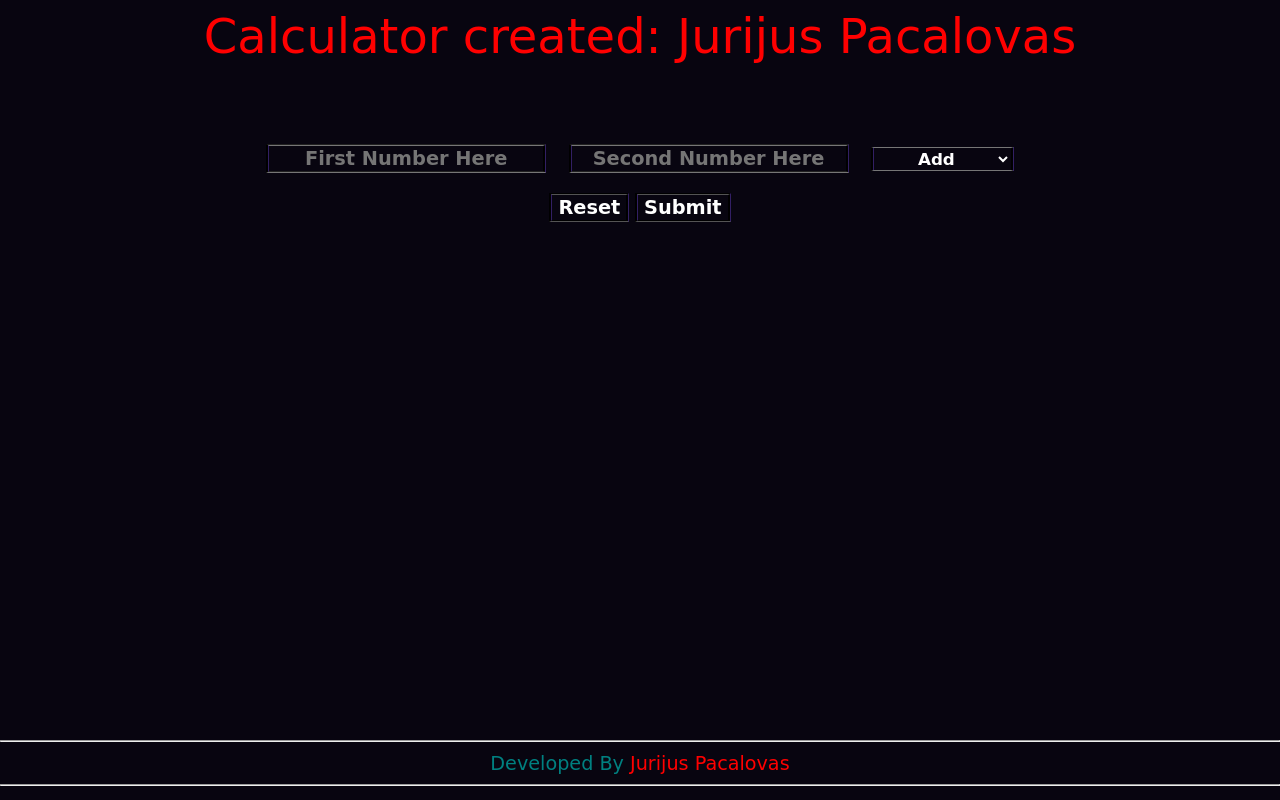
After one commit to pjmidgard/Marketing, a PHP site: page /calculator.php in a window 1280 px wide. The commit adds this page. Run offline with PHP 8.4, Linux system fonts and the light colour scheme; a stand-in replaces the project's code that opens the database connection.

Commit message:
Add files via upload

```diff
--- /dev/null
+++ b/calculator.php
@@ -0,0 +1,170 @@
+<!DOCTYPE html><?php // Calculator ^_^ ?>
+<html lang="en">
+	<head>
+		<meta charset="UTF-8" />
+		<title>Calculator</title>
+		<meta name="author" content="An0n 3xPloiTeR, Syed Umar Arfeen" />
+		<style>
+			body {
+				background-color: #080510;
+			}
+			.heading {
+				font-family: cursive;
+				font-size: 300%;
+				color: red;
+				text-align: center;
+			}
+			.calculator {
+				font-family: cursive;
+				font-size: 110%;
+				color: white;
+				text-align: center;
+				margin-top: 10vh;
+			}
+			input {
+				color: white;
+				text-align: center;
+				font-weight: bold;
+				font-family: cursive;
+				border-left: #080510;
+				border-right: #080510;
+				border-style: groove;
+				background-color: #080510;
+				font-size: 110%;
+			}
+			select {
+				color: white;
+				text-align: center;
+				font-weight: bold;
+				font-family: cursive;
+				border-left: #080510;
+				border-right: #080510;
+				border-style: groove;
+				background-color: #080510;
+				font-size: 95%;
+			}
+			option {
+				color: white;
+				text-align: center;
+				font-weight: bold;
+				font-family: cursive;
+				border-left: #080510;
+				border-right: #080510;
+				border-style: groove;
+				background-color: #080510;
+				font-size: 95%;
+			}
+			.footer {
+				left: 0px;
+				right: 0px;
+				bottom: 4px;
+				position: fixed;
+				text-align: center;
+				color: teal;
+				font-family: Comic Sans Ms;
+				font-size: 120%;
+			}
+			a {
+				text-decoration: none;
+				color: red;
+			}
+			a:hover {
+				color: lawngreen;
+			}
+			input[type=number]::-webkit-inner-spin-button,
+			input[type=number]::-webkit-outer-spin-button {
+				-webkit-appearance: none;
+				margin: 0;
+			}
+			}
+		</style>
+	</head>
+	<body>
+		<div class="heading">
+			<font>Calculator created: Jurijus Pacalovas</font>
+		</div>
+		<div class="calculator">
+			<form action="" method="POST">
+				<input type="number" name="first_input" placeholder="First Number Here" size="20" />&nbsp;&nbsp;&nbsp;
+				<input type="number" name="second_input" placeholder="Second Number Here" size="20" />&nbsp;&nbsp;&nbsp;
+				<select name="function">
+					<option>Add</option>
+					<option>Subtract</option>
+					<option>Multiply</option>
+					<option>Divide</option>
+					<option>Square</option>
+					<option>Square Root</option>
+				</select><br><br><input type="reset" value="Reset">
+				<input type="submit" name="submit" value="Submit" />
+			</form>
+			<?php
+				if (isset($_POST['submit'])) {
+					$input_1 = htmlspecialchars($_POST['first_input']);
+					$input_2 = htmlspecialchars($_POST['second_input']);
+					$operator = $_POST['function'];
+
+					if ($input_1 == null) {
+						die("<br><br>Please Enter The First Number ^_^");
+					}
+
+					/*
+					if (strchr($input_1, "&gt;")) {
+						die("<br><br>You Aren't Allowed To Use > In The Please Of Number");
+					}
+					if (strchr($input_1, "&lt;")) {
+						die("<br><br>You Aren't Allowed To Use < In The Place Of Number");
+					}
+					if (strchr($input_2, "&gt;")) {
+						die("<br><br>You Aren't Allowed To Use > In The Please Of Number");
+					}
+					if (strchr($input_2, "&lt;")) {
+						die("<br><br>You Aren't Allowed To Use < In The Place Of Number");
+					}
+					*/
+
+					switch ($operator) {
+						case 'Add':
+							$adding = $input_1 + $input_2;
+							echo "<br><br>Result:<br> " . $adding;
+						break;
+
+						case 'Subtract':
+							$subtracting = $input_1 - $input_2;
+							echo "<br><br>Result:<br> " . $subtracting;
+						break;
+
+						case 'Multiply':
+							$multiply = $input_1 * $input_2;
+							echo "<br><br>Result:<br>" . $multiply;
+						break;
+
+						case 'Divide':
+							$divide = $input_1 / $input_2;
+							echo "<br><br>Result:<br>" . $divide;
+						break;
+
+						case 'Square':
+							$square = $input_1 * $input_1;
+							die("<br><br>Result:<br>" . $square);
+						break;
+
+						case 'Square Root':
+							$square_root = sqrt($input_1);
+							die("<br><br>Result:<br>" . $square_root);
+						break;
+					}
+				}
+			?>
+		</div>
+		<div class="footer">
+			<footer>
+				<hr>
+					<font>Developed By
+						<a href="https://www.google.com/search?q=An0n 3xPloiTeR" target="_blank">Jurijus Pacalovas</a>
+					</font>
+				<hr>
+			</footer>
+<!--  Give a Visit :D  -->
+		</div>
+	</body>
+</html>
```
Also changed, not shown: About_us_and_Roles.php (+22 -6 lines), Gallery.php (+22 -6 lines), Gallery2.php (+23 -7 lines), IP.php (+24 -8 lines), Manageusers.php (+22 -7 lines), Register.php (+23 -7 lines), Update_Details.php (+23 -7 lines), index.php (+4 -4 lines).
